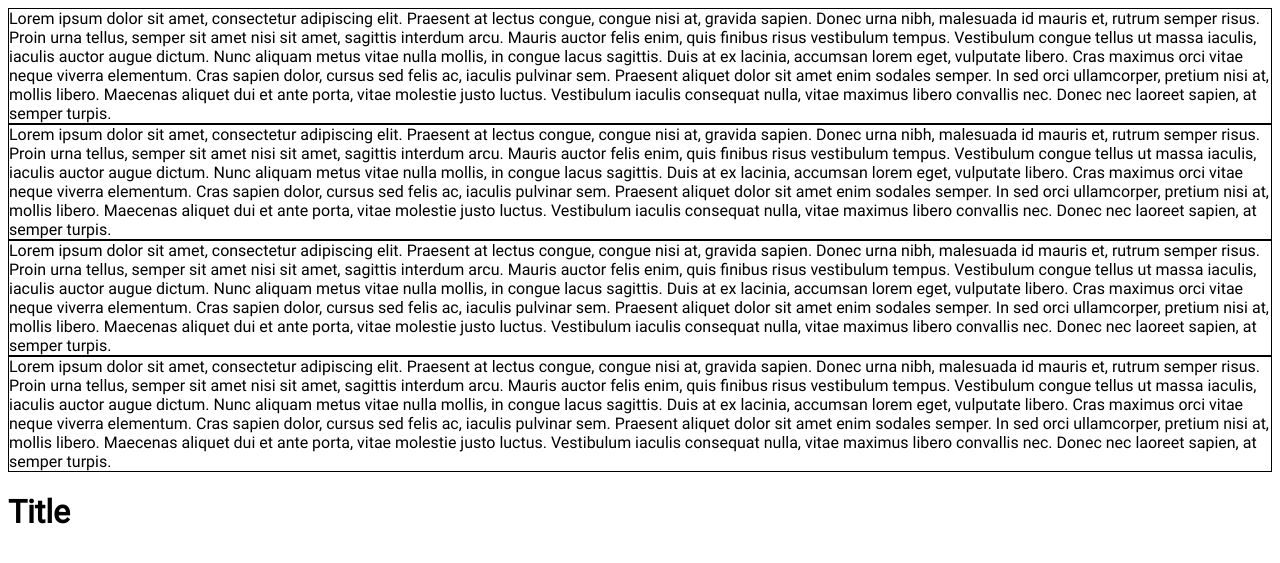
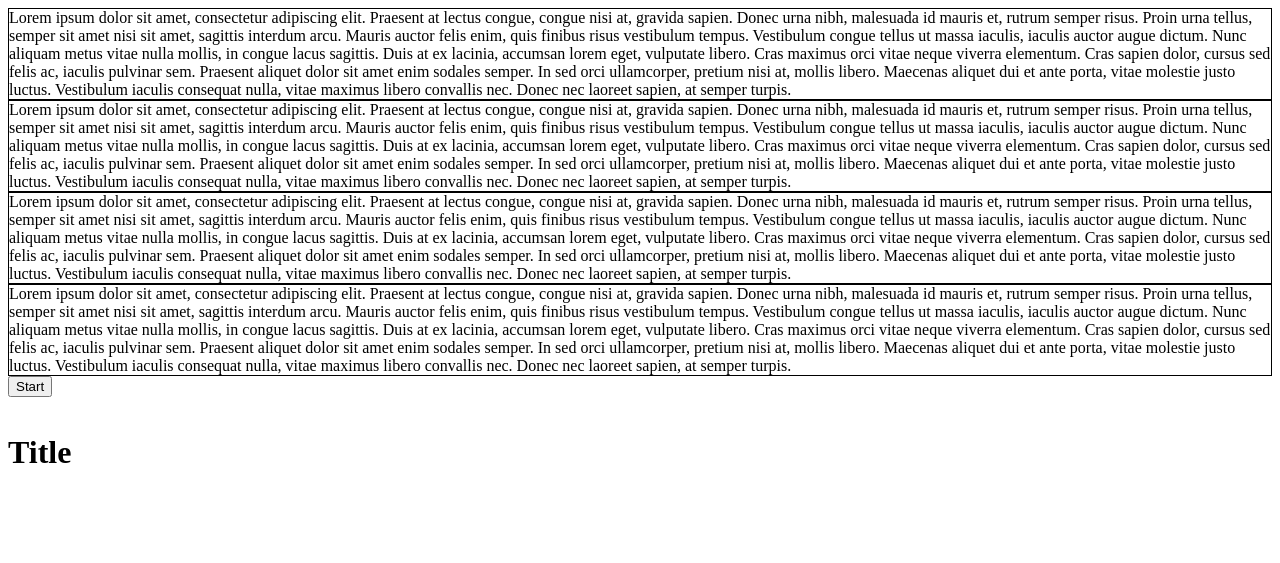
Before and after one commit to Jugendhackt/videokonferenz-vergleich, a Flask app: page / in a window 1280 px wide. Shown: the top 563 px of the page. Run offline with Flask 2, Linux system fonts and the light colour scheme.

Commit message:
scss changes

```diff
--- a/main.py
+++ b/main.py
@@ -8,8 +8,12 @@ def index():
     return render_template("index.html")
 
 
-@app.route("/api", )
+@app.route("/api",methods=["GET", "POST"] )
 def api():
+    print(request.method)
+    if request.method == "POST":
+        #if request.form.get("")
+        return(request.form.get(""))
     return("api")
 
 if __name__ == "__main__":
--- a/static/css/main.css
+++ b/static/css/main.css
@@ -1,6 +1,6 @@
 @font-face {
   font-family: Roboto_Regular;
-  src: url(/static/fonts/Roboto-Regular.ttf);
+  src: url();
 }
 body {
   font-family: Roboto_Regular;
--- a/static/css/main.scss
+++ b/static/css/main.scss
@@ -14,7 +14,6 @@ body{
   align-content: space-between;
   flex: 1;
   flex-wrap: nowrap;
-
 }
 
 @for $i from 1 through 4 {
--- a/templates/index.html
+++ b/templates/index.html
@@ -5,6 +5,9 @@
             <div class="div_{{i + 1}}">Lorem ipsum dolor sit amet, consectetur adipiscing elit. Praesent at lectus congue, congue nisi at, gravida sapien. Donec urna nibh, malesuada id mauris et, rutrum semper risus. Proin urna tellus, semper sit amet nisi sit amet, sagittis interdum arcu. Mauris auctor felis enim, quis finibus risus vestibulum tempus. Vestibulum congue tellus ut massa iaculis, iaculis auctor augue dictum. Nunc aliquam metus vitae nulla mollis, in congue lacus sagittis. Duis at ex lacinia, accumsan lorem eget, vulputate libero. Cras maximus orci vitae neque viverra elementum. Cras sapien dolor, cursus sed felis ac, iaculis pulvinar sem. Praesent aliquet dolor sit amet enim sodales semper. In sed orci ullamcorper, pretium nisi at, mollis libero. Maecenas aliquet dui et ante porta, vitae molestie justo luctus. Vestibulum iaculis consequat nulla, vitae maximus libero convallis nec. Donec nec laoreet sapien, at semper turpis.
             </div>
         {% endfor %}
+        <form action="/api" method="post">
+            <input type="submit" value="Start" name="Start">
+        </form>
     </section>
     <h1>Title</h1>
 {% endblock %}
```
Also changed, not shown: 1 other file.
